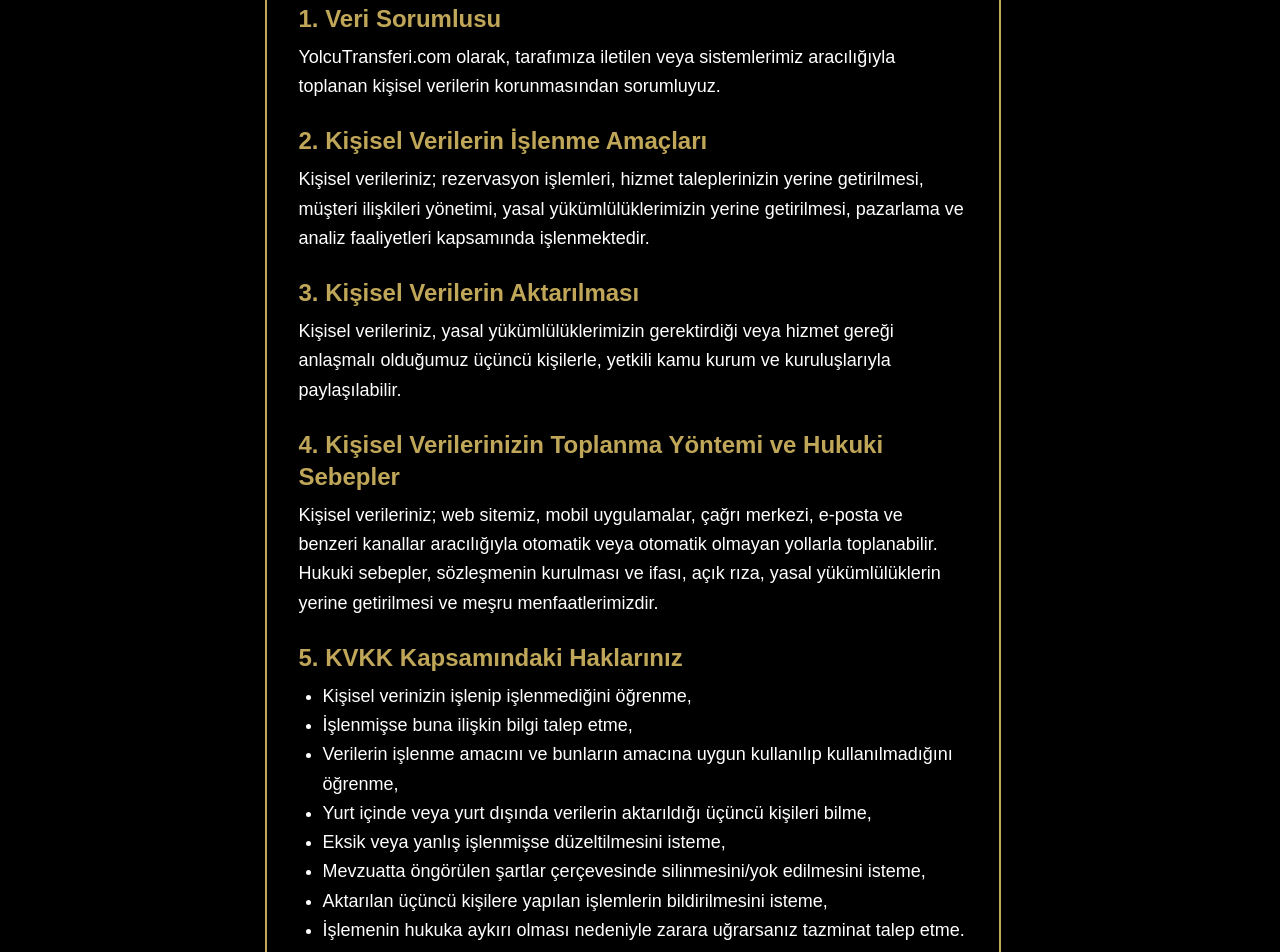
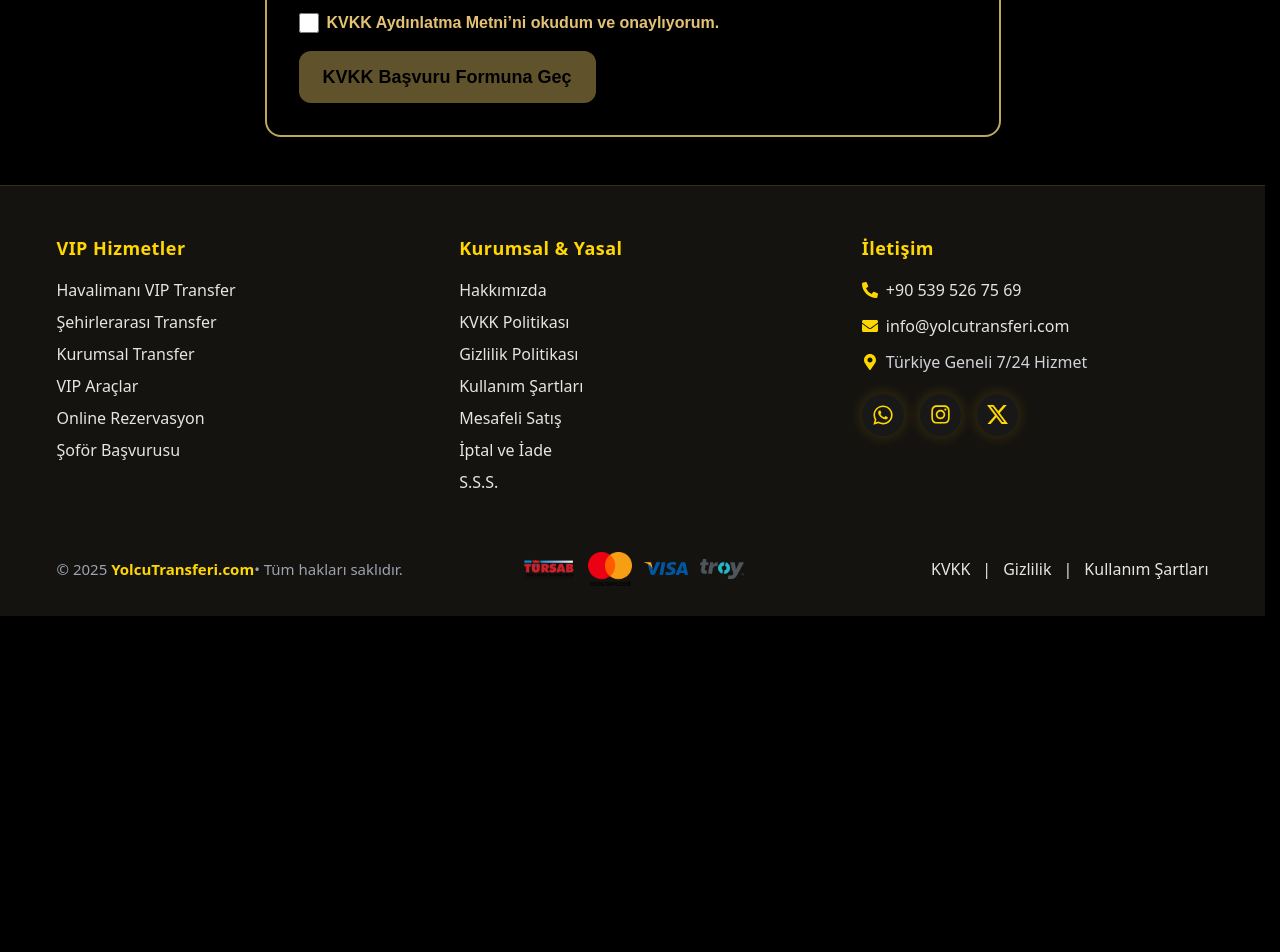
Before and after one commit to haliltayfur/yolcutransferi, a Next.js app: page /kvkk in a window 1280 px wide. Shown: the part 360-1312 px from the top of the page. After the commit the page ends 976 px from the top, so only its background shows below. Built offline with nearby package versions, Linux system fonts and the light colour scheme.

Commit message:
Update page.js

```diff
--- a/app/kvkk/page.js
+++ b/app/kvkk/page.js
@@ -1,7 +1,10 @@
 "use client";
+import { useState } from "react";
 import Link from "next/link";
 
 export default function Kvkk() {
+  const [kvkkOkundu, setKvkkOkundu] = useState(false);
+
   return (
     <main className="max-w-3xl mx-auto px-4 py-12">
       {/* Başlık */}
@@ -15,47 +18,28 @@ export default function Kvkk() {
           <b>YolcuTransferi.com</b> olarak kişisel verilerinizin korunmasına büyük önem veriyoruz.
           Kişisel verileriniz, 6698 sayılı Kişisel Verilerin Korunması Kanunu (“KVKK”) ve ilgili mevzuat kapsamında, aşağıda belirtilen esaslara uygun olarak işlenmektedir.
         </p>
+        {/* ... Diğer metin alanları yukarıdaki gibi ... */}
 
-        <h2 className="text-2xl font-semibold text-[#bfa658] mt-6 mb-2">1. Veri Sorumlusu</h2>
-        <p>
-          YolcuTransferi.com olarak, tarafımıza iletilen veya sistemlerimiz aracılığıyla toplanan kişisel verilerin korunmasından sorumluyuz.
-        </p>
-
-        <h2 className="text-2xl font-semibold text-[#bfa658] mt-6 mb-2">2. Kişisel Verilerin İşlenme Amaçları</h2>
-        <p>
-          Kişisel verileriniz; rezervasyon işlemleri, hizmet taleplerinizin yerine getirilmesi, müşteri ilişkileri yönetimi, yasal yükümlülüklerimizin yerine getirilmesi, pazarlama ve analiz faaliyetleri kapsamında işlenmektedir.
-        </p>
-
-        <h2 className="text-2xl font-semibold text-[#bfa658] mt-6 mb-2">3. Kişisel Verilerin Aktarılması</h2>
-        <p>
-          Kişisel verileriniz, yasal yükümlülüklerimizin gerektirdiği veya hizmet gereği anlaşmalı olduğumuz üçüncü kişilerle, yetkili kamu kurum ve kuruluşlarıyla paylaşılabilir.
-        </p>
-
-        <h2 className="text-2xl font-semibold text-[#bfa658] mt-6 mb-2">4. Kişisel Verilerinizin Toplanma Yöntemi ve Hukuki Sebepler</h2>
-        <p>
-          Kişisel verileriniz; web sitemiz, mobil uygulamalar, çağrı merkezi, e-posta ve benzeri kanallar aracılığıyla otomatik veya otomatik olmayan yollarla toplanabilir.
-          Hukuki sebepler, sözleşmenin kurulması ve ifası, açık rıza, yasal yükümlülüklerin yerine getirilmesi ve meşru menfaatlerimizdir.
-        </p>
-
-        <h2 className="text-2xl font-semibold text-[#bfa658] mt-6 mb-2">5. KVKK Kapsamındaki Haklarınız</h2>
-        <ul className="list-disc pl-6 mb-4">
-          <li>Kişisel verinizin işlenip işlenmediğini öğrenme,</li>
-          <li>İşlenmişse buna ilişkin bilgi talep etme,</li>
-          <li>Verilerin işlenme amacını ve bunların amacına uygun kullanılıp kullanılmadığını öğrenme,</li>
-          <li>Yurt içinde veya yurt dışında verilerin aktarıldığı üçüncü kişileri bilme,</li>
-          <li>Eksik veya yanlış işlenmişse düzeltilmesini isteme,</li>
-          <li>Mevzuatta öngörülen şartlar çerçevesinde silinmesini/yok edilmesini isteme,</li>
-          <li>Aktarılan üçüncü kişilere yapılan işlemlerin bildirilmesini isteme,</li>
-          <li>İşlemenin hukuka aykırı olması nedeniyle zarara uğrarsanız tazminat talep etme.</li>
-        </ul>
-
-        <h2 className="text-2xl font-semibold text-[#bfa658] mt-6 mb-2">6. Başvuru ve İletişim</h2>
-        <p>
-          KVKK kapsamındaki haklarınızı kullanmak veya detaylı bilgi almak için <Link href="/iletisim" className="underline text-[#FFD700]">İletişim</Link> sayfamız üzerinden bizimle irtibata geçebilirsiniz.
-        </p>
-        <p className="mt-6 text-sm text-[#bfa658]">
-          Güncel tarih: {new Date().toLocaleDateString("tr-TR")}
-        </p>
+        {/* Kabul kutusu + buton */}
+        <div className="mt-8 flex flex-col items-start gap-3">
+          <label className="flex items-center text-base text-[#e4c275]">
+            <input
+              type="checkbox"
+              checked={kvkkOkundu}
+              onChange={(e) => setKvkkOkundu(e.target.checked)}
+              className="w-5 h-5 accent-[#bfa658] rounded border border-[#bfa658] mr-2"
+            />
+            KVKK Aydınlatma Metni’ni okudum ve onaylıyorum.
+          </label>
+          <Link
+            href={kvkkOkundu ? "/kvkk/form" : "#"}
+            className={`px-6 py-3 rounded-xl font-bold text-lg mt-1 transition bg-[#bfa658] text-black hover:opacity-90 ${!kvkkOkundu ? "pointer-events-none opacity-50" : ""}`}
+            tabIndex={kvkkOkundu ? 0 : -1}
+            aria-disabled={!kvkkOkundu}
+          >
+            KVKK Başvuru Formuna Geç
+          </Link>
+        </div>
       </div>
     </main>
   );
```
